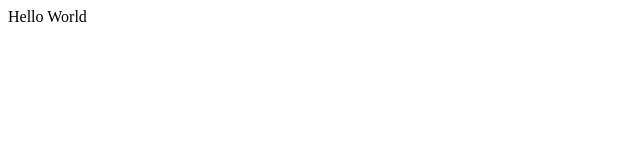
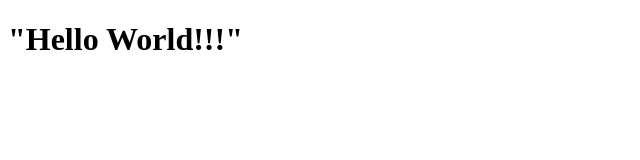
Before and after one commit to praveen089942/HTML_project, a plain HTML site: page index.html in a window 1280 px wide. Shown: the whole page, without its empty margins (0-640 px from the left). Drawn offline with Linux system fonts and the light colour scheme.

Commit message:
heading tags

```diff
--- a/index.html
+++ b/index.html
@@ -7,6 +7,6 @@
     <title>My HTML Project</title>
 </head>
 <body>
-    Hello World
+    <h1>"Hello World!!!"</h1>
 </body>
 </html>
```
